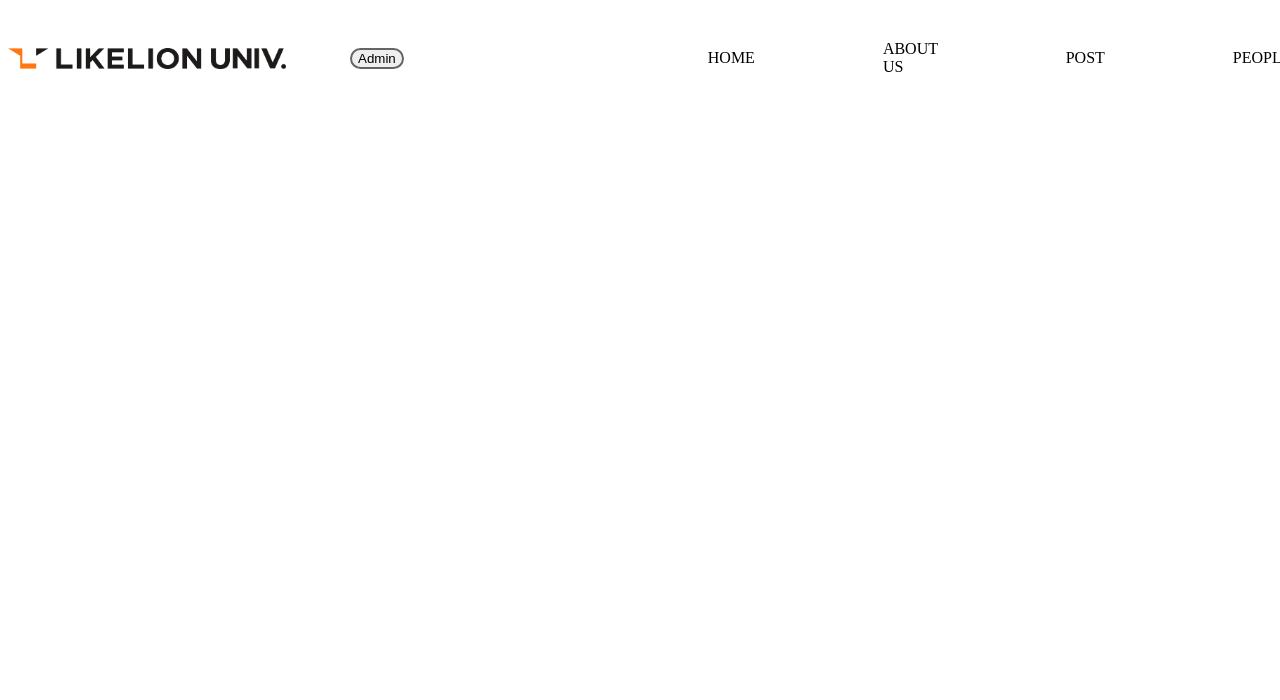
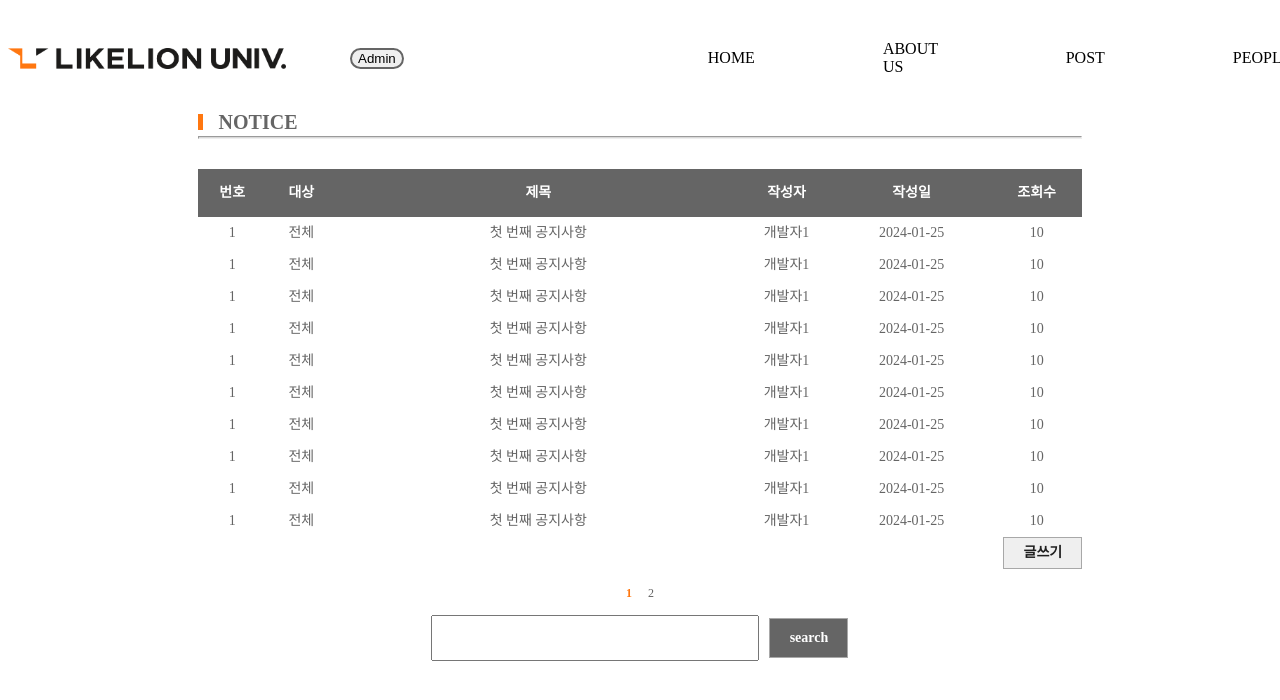
Before and after one commit to Likelion-YeungNam-Univ/yuLion_client, a React (Create React App) app: page /post in a window 1280 px wide. Shown: the top 700 px of the page. Built offline with nearby package versions, Linux system fonts and the light colour scheme.

Commit message:
feat: postList 구현

```diff
--- /dev/null
+++ b/src/components/postLists/ListContent.js
@@ -0,0 +1,157 @@
+import { useState } from "react";
+import styled from "styled-components";
+import ListPagination from "./ListPagination";
+
+const ListContent = ({ posts }) => {
+  const [currentPage, setCurrentPage] = useState(1);
+
+  const ITEMS_PER_PAGE = 10;
+
+  const paginate = (pageNumber) => setCurrentPage(pageNumber);
+
+  const indexOfLastPost = currentPage * ITEMS_PER_PAGE;
+  const indexOfFirstPost = indexOfLastPost - ITEMS_PER_PAGE;
+  const currentPosts = posts.slice(indexOfFirstPost, indexOfLastPost);
+
+  return (
+    <>
+      <ListContentTable>
+        <thead>
+          <ListContentHeadTr>
+            <ListContentHeadTh style={{ flex: 1.5 }}>번호</ListContentHeadTh>
+            <ListContentHeadTh style={{ flex: 1.5 }}>대상</ListContentHeadTh>
+            <ListContentHeadTh style={{ flex: 9 }}>제목</ListContentHeadTh>
+            <ListContentHeadTh style={{ flex: 2 }}>작성자</ListContentHeadTh>
+            <ListContentHeadTh style={{ flex: 3.5 }}>작성일</ListContentHeadTh>
+            <ListContentHeadTh style={{ flex: 2 }}>조회수</ListContentHeadTh>
+          </ListContentHeadTr>
+        </thead>
+        <tbody>
+          {currentPosts.map((post) => (
+            <ListContentBodyTr key={post.id}>
+              <ListContentBodyTd style={{ flex: 1.5 }}>
+                {post.number}
+              </ListContentBodyTd>
+              <ListContentBodyTd style={{ flex: 1.5 }}>
+                {post.target}
+              </ListContentBodyTd>
+              <ListContentBodyTd style={{ flex: 9 }}>
+                {post.title}
+              </ListContentBodyTd>
+              <ListContentBodyTd style={{ flex: 2 }}>
+                {post.author}
+              </ListContentBodyTd>
+              <ListContentBodyTd style={{ flex: 3.5 }}>
+                {post.date}
+              </ListContentBodyTd>
+              <ListContentBodyTd style={{ flex: 2 }}>
+                {post.views}
+              </ListContentBodyTd>
+            </ListContentBodyTr>
+          ))}
+        </tbody>
+      </ListContentTable>
+
+      <ListContentPostBox>
+        <ListContentPostButton>글쓰기</ListContentPostButton>
+      </ListContentPostBox>
+      <div>
+        <ListPagination
+          itemsPerPage={ITEMS_PER_PAGE}
+          totalPosts={posts.length}
+          paginate={paginate}
+          currentPage={currentPage}
+        />
+      </div>
+      <div>
+        <ListContentSearchForm
+          onSubmit={(event) => {
+            event.preventDefault();
+          }}
+        >
+          <ListContentSearchInput type="text" />
+          <ListContentSearchButton type="submit" value={"search"} />
+        </ListContentSearchForm>
+      </div>
+    </>
+  );
+};
+
+export default ListContent;
+
+const ListContentTable = styled.table`
+  display: flex;
+  flex-direction: column;
+`;
+const ListContentHeadTr = styled.tr`
+  background: #656565;
+  height: 48px;
+  display: flex;
+  align-items: center;
+`;
+const ListContentHeadTh = styled.th`
+  color: #ffffff;
+  font-family: "Pretendard";
+  font-style: normal;
+  font-weight: 600;
+  font-size: 14px;
+  line-height: 140%;
+`;
+const ListContentBodyTr = styled.tr`
+  display: flex;
+`;
+const ListContentBodyTd = styled.td`
+  color: #656565;
+  font-family: "Pretendard";
+  font-style: normal;
+  font-weight: 400;
+  font-size: 14px;
+  line-height: 140%;
+  height: 30px;
+  display: flex;
+  justify-content: center;
+  align-items: center;
+`;
+const ListContentPostBox = styled.div`
+  text-align: right;
+`;
+const ListContentPostButton = styled.button`
+  border: 1px solid #a8a8a8;
+  width: 79px;
+  height: 32px;
+  color: #1f1f1f;
+  font-family: "Pretendard";
+  font-style: normal;
+  font-weight: 600;
+  font-size: 14px;
+  line-height: 140%;
+`;
+const ListContentSearchForm = styled.form`
+  height: 40px;
+  display: flex;
+  flex-direction: row;
+  justify-content: center;
+  align-items: center;
+  gap: 10px;
+`;
+const ListContentSearchInput = styled.input`
+  width: 320px;
+  height: 40px;
+  display: flex;
+  flex-direction: row;
+  justify-content: center;
+  align-items: center;
+`;
+const ListContentSearchButton = styled.input`
+  box-sizing: border-box;
+  width: 79px;
+  height: 40px;
+  border: 1px solid #a8a8a8;
+  background: #656565;
+  font-family: "Pretendard";
+  font-style: normal;
+  font-weight: 700;
+  font-size: 14px;
+  line-height: 140%;
+  color: #ffffff;
+`;
--- /dev/null
+++ b/src/components/postLists/ListPagination.js
@@ -0,0 +1,66 @@
+import styled from "styled-components";
+
+const ListPagination = ({
+  itemsPerPage,
+  totalPosts,
+  paginate,
+  currentPage,
+}) => {
+  const pageNumbers = [];
+
+  for (let i = 1; i <= Math.ceil(totalPosts / itemsPerPage); i++) {
+    pageNumbers.push(i);
+  }
+
+  return (
+    <>
+      <ListPaginationNav>
+        <ListPaginationList>
+          {pageNumbers.map((number) => (
+            <ListPaginationItem key={number}>
+              <ListPaginationLink
+                onClick={() => paginate(number)}
+                href="#"
+                style={{
+                  color: currentPage === number ? "#ff7710" : "#656565",
+                  fontWeight: currentPage === number ? 700 : 400,
+                }}
+              >
+                {number}
+              </ListPaginationLink>
+            </ListPaginationItem>
+          ))}
+        </ListPaginationList>
+      </ListPaginationNav>
+    </>
+  );
+};
+
+export default ListPagination;
+
+const ListPaginationNav = styled.nav`
+  display: flex;
+  flex-direction: row;
+  justify-content: center;
+  align-items: center;
+`;
+const ListPaginationList = styled.ul`
+  list-style: none;
+  width: 226px;
+  height: 17px;
+  display: flex;
+  flex-direction: row;
+  justify-content: center;
+  gap: 16px;
+  padding: 0px;
+`;
+const ListPaginationItem = styled.li`
+  display: flex;
+`;
+const ListPaginationLink = styled.a`
+  text-decoration: none;
+  font-family: "Pretendard";
+  font-style: normal;
+  font-size: 12px;
+  line-height: 140%;
+`;
--- /dev/null
+++ b/src/components/postLists/ListTitle.js
@@ -0,0 +1,42 @@
+import styled from "styled-components";
+
+const ListTitle = ({ title }) => {
+  return (
+    <>
+      <ListTitleLayout>
+        <ListTitleSpan></ListTitleSpan>
+        <ListTitleHead>{title}</ListTitleHead>
+      </ListTitleLayout>
+      <ListTitleHr />
+    </>
+  );
+};
+
+export default ListTitle;
+
+const ListTitleLayout = styled.div`
+  display: flex;
+  flex-direction: row;
+  align-items: center;
+  padding: 0px;
+  gap: 16px;
+`;
+const ListTitleSpan = styled.span`
+  width: 5px;
+  height: 16px;
+  background: #ff7710;
+`;
+const ListTitleHead = styled.h3`
+  font-family: "Pretendard";
+  font-style: normal;
+  font-weight: 700;
+  font-size: 20px;
+  line-height: 140%;
+  color: #656565;
+  margin: 0px;
+`;
+const ListTitleHr = styled.hr`
+  height: 1px;
+  background: #d9d9d9;
+  margin: 0 0 30px 0;
+`;
--- a/src/pages/PostList.js
+++ b/src/pages/PostList.js
@@ -1,9 +1,131 @@
+import styled from "styled-components";
+import ListContent from "../components/postLists/ListContent";
+import ListTitle from "../components/postLists/ListTitle";
+
 const PostList = () => {
-    return (
-        <div>
+  const posts = [
+    {
+      id: 1,
+      number: 1,
+      target: "전체",
+      title: "첫 번째 공지사항",
+      author: "개발자1",
+      date: "2024-01-25",
+      views: 10,
+    },
+    {
+      id: 1,
+      number: 1,
+      target: "전체",
+      title: "첫 번째 공지사항",
+      author: "개발자1",
+      date: "2024-01-25",
+      views: 10,
+    },
+    {
+      id: 1,
+      number: 1,
+      target: "전체",
+      title: "첫 번째 공지사항",
+      author: "개발자1",
+      date: "2024-01-25",
+      views: 10,
+    },
+    {
+      id: 1,
+      number: 1,
+      target: "전체",
+      title: "첫 번째 공지사항",
+      author: "개발자1",
+      date: "2024-01-25",
+      views: 10,
+    },
+    {
+      id: 1,
+      number: 1,
+      target: "전체",
+      title: "첫 번째 공지사항",
+      author: "개발자1",
+      date: "2024-01-25",
+      views: 10,
+    },
+    {
+      id: 1,
+      number: 1,
+      target: "전체",
+      title: "첫 번째 공지사항",
+      author: "개발자1",
+      date: "2024-01-25",
+      views: 10,
+    },
+    {
+      id: 1,
+      number: 1,
+      target: "전체",
+      title: "첫 번째 공지사항",
+      author: "개발자1",
+      date: "2024-01-25",
+      views: 10,
+    },
+    {
+      id: 1,
+      number: 1,
+      target: "전체",
+      title: "첫 번째 공지사항",
+      author: "개발자1",
+      date: "2024-01-25",
+      views: 10,
+    },
+    {
+      id: 1,
+      number: 1,
+      target: "전체",
+      title: "첫 번째 공지사항",
+      author: "개발자1",
+      date: "2024-01-25",
+      views: 10,
+    },
+    {
+      id: 1,
+      number: 1,
+      target: "전체",
+      title: "첫 번째 공지사항",
+      author: "개발자1",
+      date: "2024-01-25",
+      views: 10,
+    },
+    {
+      id: 1,
+      number: 1,
+      target: "전체",
+      title: "첫 번째 공지사항",
+      author: "개발자1",
+      date: "2024-01-25",
+      views: 10,
+    },
+  ];
 
-        </div>
-    );
+  console.log("테이블 Fetch");
+
+  return (
+    <>
+      <PostListLayout>
+        <PostListBox>
+          <ListTitle title="NOTICE" />
+          <ListContent posts={posts} />
+        </PostListBox>
+      </PostListLayout>
+    </>
+  );
 };
 
 export default PostList;
+
+const PostListLayout = styled.div`
+  width: 70%;
+  margin: 0 auto;
+`;
+const PostListBox = styled.div`
+  width: 100%;
+  border-collapse: collapse;
+`;
```
Also changed, not shown: src/index.js (+4 -4 lines).
